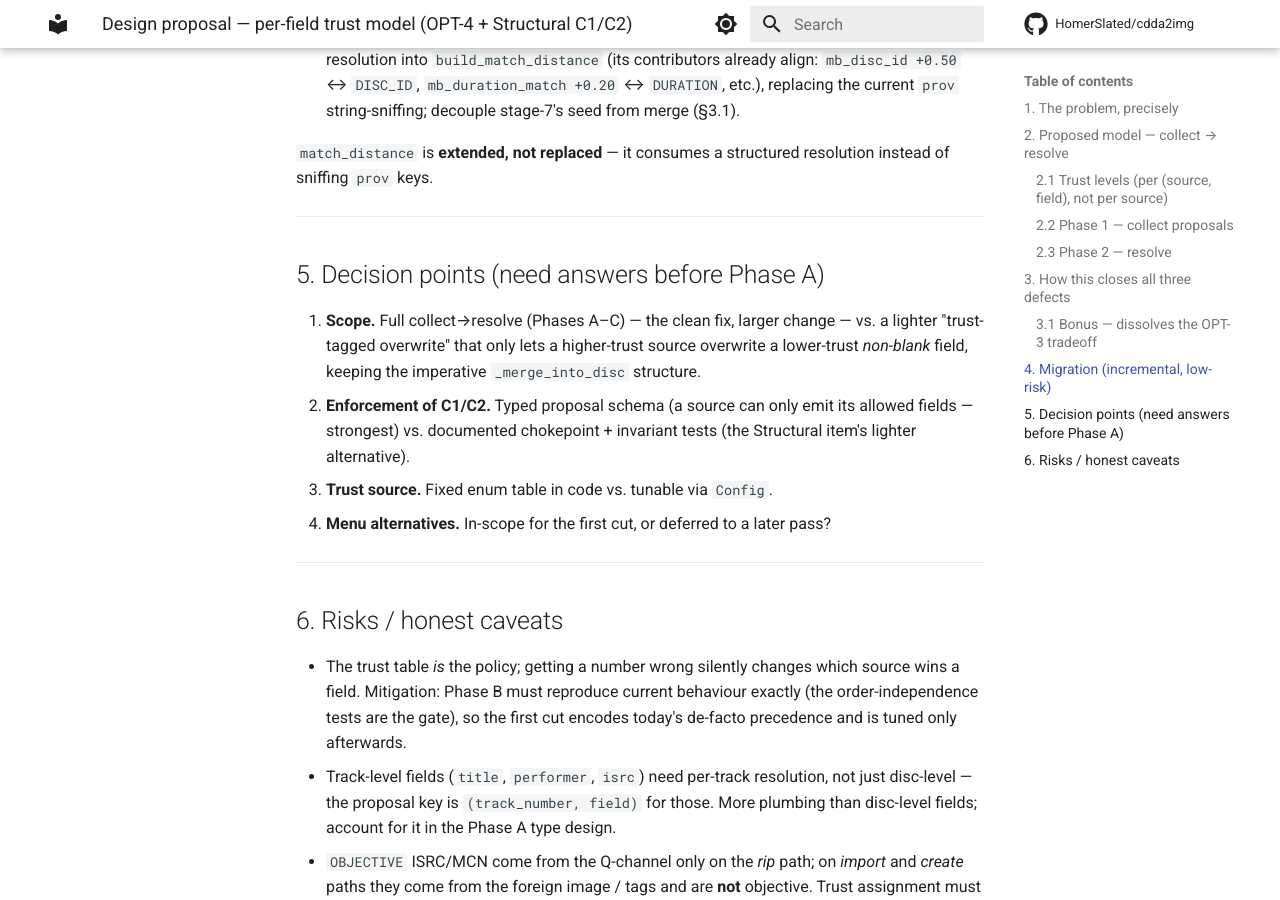
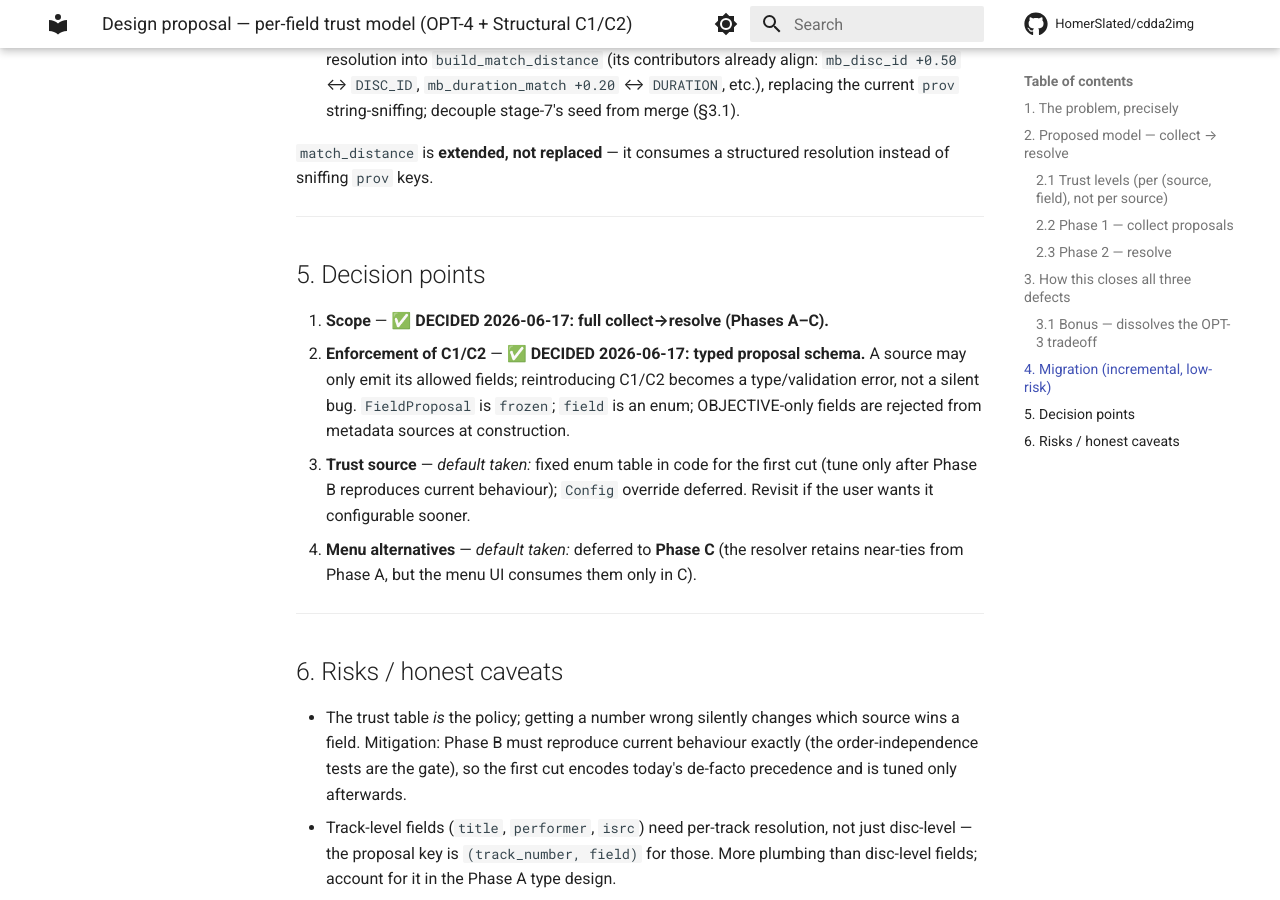
Before and after one commit to HomerSlated/cdda2img, an MkDocs documentation site: the page built from docs/reference/trust_model_design.md, in a window 1280 px wide and 900 px high, scrolled down 3680 px. Built offline with MkDocs 1.6.1 and Material for MkDocs 9.7.7, drawn with Linux system fonts in a browser that asks for light colours; comment, search, counter and statistics services are not loaded.

Commit message:
docs(design): record OPT-4 decisions — full collect→resolve + typed schema
Lock in the two scope decisions (§5): full collect→resolve (Phases A–C) and a
typed proposal schema for C1/C2 enforcement. Note the two downstream defaults
(trust table in code first; menu alternatives in Phase C).

Co-Authored-By: Claude Opus 4.8 <noreply@anthropic.com>

```diff
--- a/docs/reference/trust_model_design.md
+++ b/docs/reference/trust_model_design.md
@@ -146,16 +146,18 @@ instead of sniffing `prov` keys.
 
 ---
 
-## 5. Decision points (need answers before Phase A)
+## 5. Decision points
 
-1. **Scope.** Full collect→resolve (Phases A–C) — the clean fix, larger change — vs. a
-   lighter "trust-tagged overwrite" that only lets a higher-trust source overwrite a
-   lower-trust *non-blank* field, keeping the imperative `_merge_into_disc` structure.
-2. **Enforcement of C1/C2.** Typed proposal schema (a source can only emit its allowed
-   fields — strongest) vs. documented chokepoint + invariant tests (the Structural item's
-   lighter alternative).
-3. **Trust source.** Fixed enum table in code vs. tunable via `Config`.
-4. **Menu alternatives.** In-scope for the first cut, or deferred to a later pass?
+1. **Scope** — ✅ **DECIDED 2026-06-17: full collect→resolve (Phases A–C).**
+2. **Enforcement of C1/C2** — ✅ **DECIDED 2026-06-17: typed proposal schema.** A source
+   may only emit its allowed fields; reintroducing C1/C2 becomes a type/validation error,
+   not a silent bug. `FieldProposal` is `frozen`; `field` is an enum; OBJECTIVE-only
+   fields are rejected from metadata sources at construction.
+3. **Trust source** — *default taken:* fixed enum table in code for the first cut (tune
+   only after Phase B reproduces current behaviour); `Config` override deferred. Revisit
+   if the user wants it configurable sooner.
+4. **Menu alternatives** — *default taken:* deferred to **Phase C** (the resolver retains
+   near-ties from Phase A, but the menu UI consumes them only in C).
 
 ---
 
```
